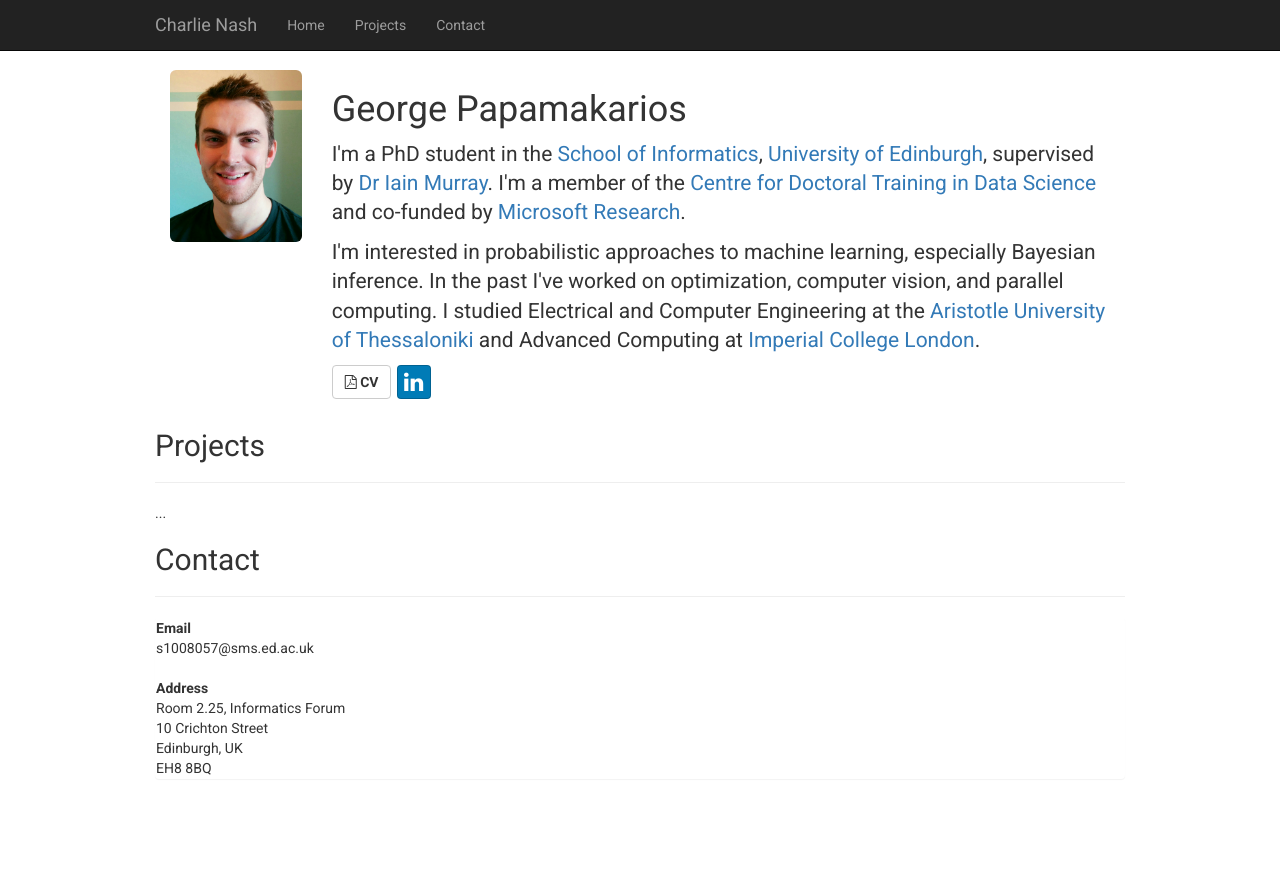
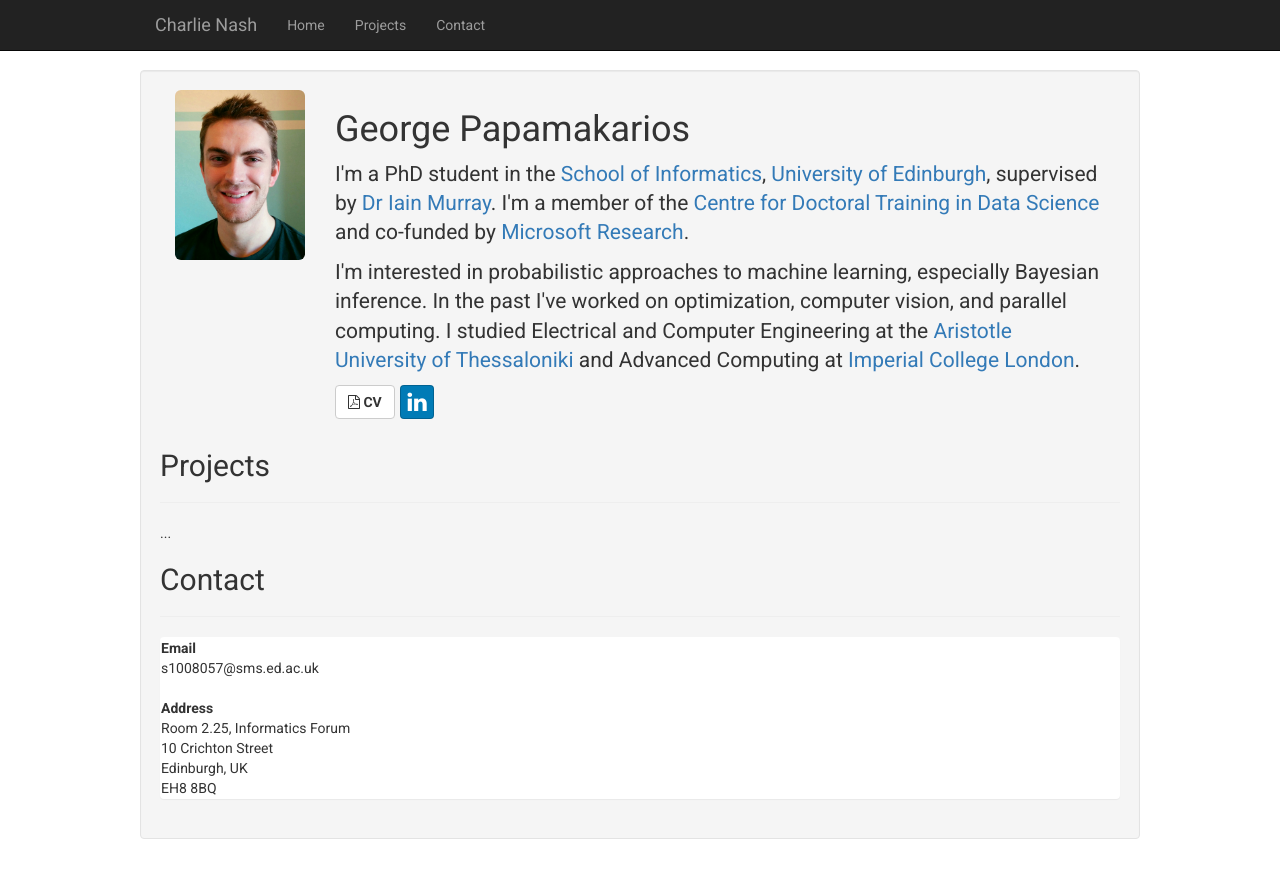
Before and after one commit to charlienash/charlienash.github.io, a Jekyll site: the page index.html, which Jekyll copies as it is, in a window 1280 px wide. Shown: the top 878 px of the page. Built offline with Jekyll 4.4.1, drawn with Linux system fonts in a browser that asks for light colours; nearby versions of some CDN libraries; library files that are not in the unit come from our copies.

Commit message:
Update index.html

```diff
--- a/index.html
+++ b/index.html
@@ -98,6 +98,7 @@
 					</p>
 				</div>
 			</div-->
+		<div id="intro" class="row well">
 			<div class="col-xs-2">
 			<img id="profile_pic" src="assets/img/Charlie_photo.jpg" class="img-responsive img-rounded" alt="My picture"/>
 			</div>
```
